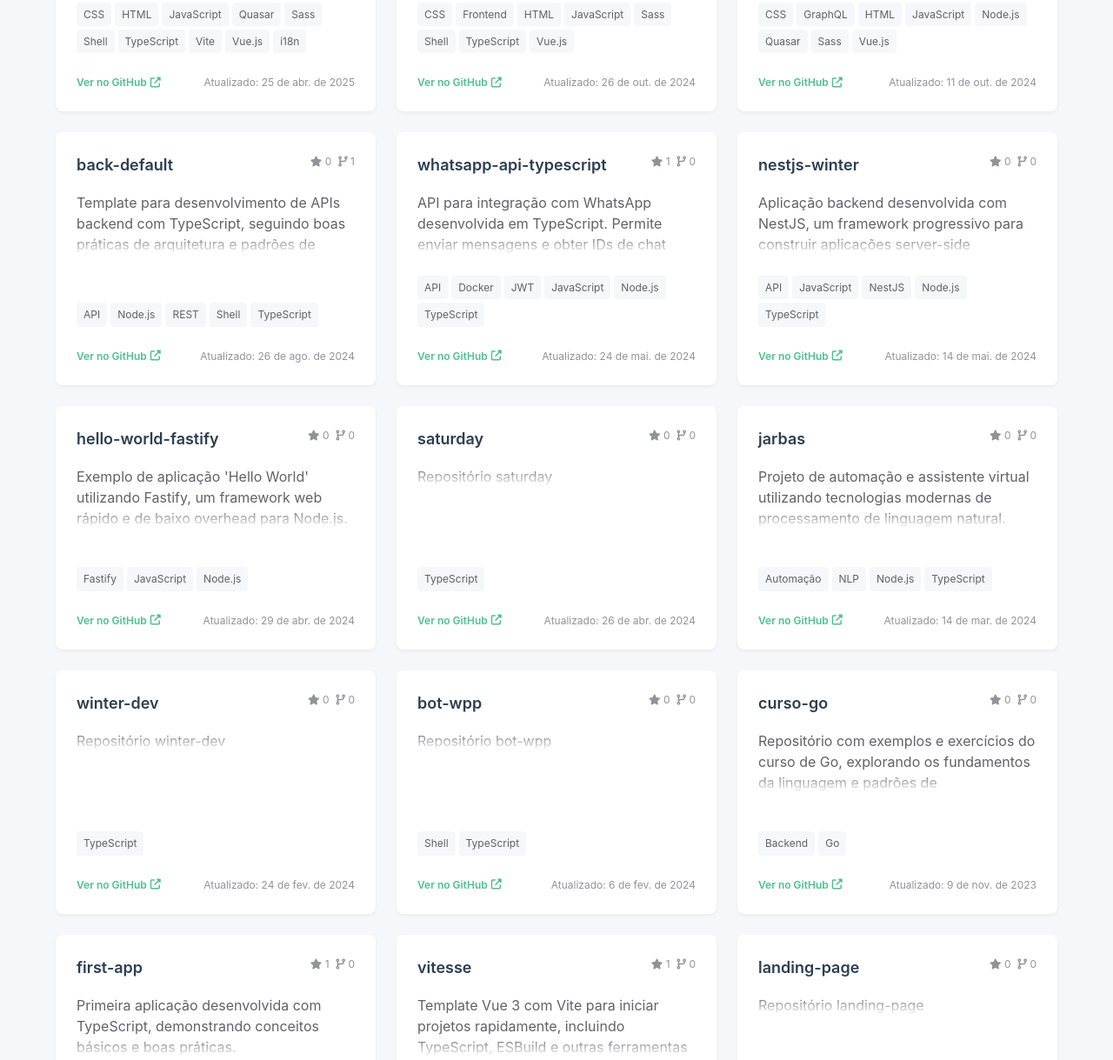
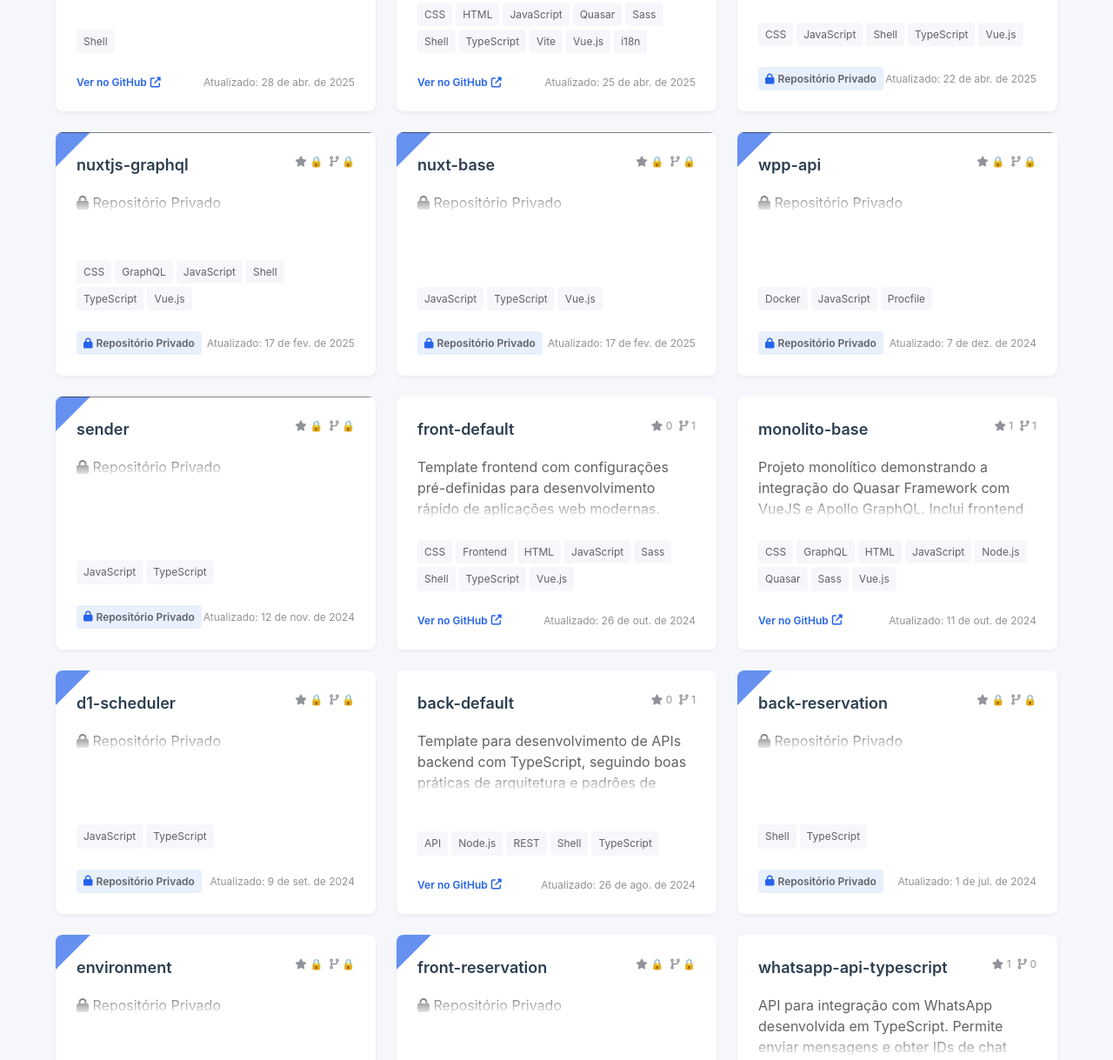
Before and after one commit to julianostroschon/julianostroschon, a website: page index.html in a window 1280 px wide. Shown: the part 1415-2634 px from the top of the page at 87% size. Drawn offline with nearby package versions, Linux system fonts and the light colour scheme.

Commit message:
Deploying to gh-pages from @ julianostroschon/julianostroschon@cf293b9a9e24a26f549a77b2566207b1f7b15536 🚀

```diff
--- a/css/style.css
+++ b/css/style.css
@@ -1,9 +1,9 @@
 :root {
   /* Cores principais */
-  --primary-color: #4FC08D; /* Verde Vue.js */
-  --primary-color-rgb: 79, 192, 141; /* Valores RGB para efeitos de transparência */
-  --secondary-color: #34495E;
-  --accent-color: #42B883;
+  --primary-color: #2563eb; /* Azul principal */
+  --primary-color-rgb: 37, 99, 235; /* Valores RGB para efeitos de transparência */
+  --secondary-color: #1e293b; /* Azul escuro */
+  --accent-color: #60a5fa; /* Azul claro */
 
   /* Cores de tecnologias */
   --color-javascript: #F7DF1E;
@@ -227,10 +227,10 @@
 }
 
 html.dark-mode {
-  --primary-color: #42B883;
-  --primary-color-rgb: 66, 184, 131; /* Valores RGB para efeitos de transparência no modo escuro */
-  --secondary-color: #2C3E50;
-  --accent-color: #3FB27F;
+  --primary-color: #60a5fa;
+  --primary-color-rgb: 96, 165, 250; /* Valores RGB para efeitos de transparência no modo escuro */
+  --secondary-color: #0f172a;
+  --accent-color: #2563eb;
 
   --text-primary: #E0E0E0;
   --text-secondary: #B0B0B0;
@@ -963,12 +963,12 @@ a:hover {
   content: '';
   position: absolute;
   top: 0;
-  right: 0;
+  left: 0;
   width: 0;
   height: 0;
   border-style: solid;
-  border-width: 0 40px 40px 0;
-  border-color: transparent var(--primary-color) transparent transparent;
+  border-width: 0 0 40px 40px;
+  border-color: transparent transparent transparent var(--primary-color);
   opacity: 0.7;
   z-index: 1;
 }
--- a/index.html
+++ b/index.html
@@ -91,15 +91,16 @@
             <div class="repo-header">
               <h4 class="repo-title">{{ repo.name }}</h4>
               <div class="repo-stats">
-                <span class="repo-stars"><i class="fas fa-star"></i> {{ repo.stars }}</span>
-                <span class="repo-forks"><i class="fas fa-code-branch"></i> {{ repo.forks }}</span>
+                <span class="repo-stars"><i class="fas fa-star"></i> <span v-if="!repo.private">{{ repo.stars }}</span><span v-else>🔒</span></span>
+                <span class="repo-forks"><i class="fas fa-code-branch"></i> <span v-if="!repo.private">{{ repo.forks }}</span><span v-else>🔒</span></span>
               </div>
             </div>
             <div class="repo-description-container">
               <p class="repo-description" :class="{ 'truncated': !repo.expanded }" :id="'desc-' + repo.name">
-                {{ repo.description || 'Sem descrição disponível' }}
+                <span v-if="!repo.private">{{ repo.description || 'Sem descrição disponível' }}</span>
+                <span v-else class="private-description"><i class="fas fa-lock"></i> Repositório Privado</span>
               </p>
-              <div v-if="isDescriptionLong(repo.name)" class="read-more-btn" :class="{ 'expanded': repo.expanded }" @click.stop="toggleDescription(repo, $event)">
+              <div v-if="!repo.private && isDescriptionLong(repo.name)" class="read-more-btn" :class="{ 'expanded': repo.expanded }" @click.stop="toggleDescription(repo, $event)">
                 {{ repo.expanded ? 'Ver menos' : 'Ver mais' }}
                 <i class="fas" :class="repo.expanded ? 'fa-chevron-up' : 'fa-chevron-down'"></i>
               </div>
--- a/js/repositories.js
+++ b/js/repositories.js
@@ -2,7 +2,6 @@
 const repositoriesData = [
   {
     "name": "julianostroschon",
-    "description": "Config files for my GitHub profile.",
     "technologies": [
       "CSS",
       "HTML",
@@ -10,37 +9,52 @@ const repositoriesData = [
     ],
     "updated": "2025-05-15",
     "private": false,
+    "description": "Config files for my GitHub profile.",
     "url": "https://github.com/julianostroschon/julianostroschon",
     "stars": 2,
     "forks": 0
   },
   {
+    "name": "issue-voter",
+    "technologies": [
+      "CSS",
+      "JavaScript",
+      "TypeScript",
+      "Vue.js"
+    ],
+    "updated": "2025-05-07",
+    "private": true,
+    "description": "🔒 Repositório Privado",
+    "stars": "🔒",
+    "forks": "🔒",
+    "url": null
+  },
+  {
     "name": "web-scraping-andrinho",
-    "description": "Repositório web-scraping-andrinho",
     "technologies": [
       "JavaScript"
     ],
     "updated": "2025-04-30",
     "private": false,
+    "description": "Repositório web-scraping-andrinho",
     "url": "https://github.com/julianostroschon/web-scraping-andrinho",
     "stars": 0,
     "forks": 0
   },
   {
     "name": "backup",
-    "description": "Repositório backup",
     "technologies": [
       "Shell"
     ],
     "updated": "2025-04-28",
     "private": false,
+    "description": "Repositório backup",
     "url": "https://github.com/julianostroschon/backup",
     "stars": 0,
     "forks": 0
   },
   {
     "name": "front-vite-quasar",
-    "description": "Um template moderno para desenvolvimento frontend com Vue 3, Vite, TypeScript e Quasar Framework. Inclui roteamento baseado em arquivos, importação automática de componentes, gerenciamento de estado com Pinia e suporte a i18n.",
     "technologies": [
       "CSS",
       "HTML",
@@ -55,13 +69,87 @@ const repositoriesData = [
     ],
     "updated": "2025-04-25",
     "private": false,
+    "description": "Um template moderno para desenvolvimento frontend com Vue 3, Vite, TypeScript e Quasar Framework. Inclui roteamento baseado em arquivos, importação automática de componentes, gerenciamento de estado com Pinia e suporte a i18n.",
     "url": "https://github.com/julianostroschon/front-vite-quasar",
     "stars": 1,
     "forks": 2
   },
   {
+    "name": "volei-torneio",
+    "technologies": [
+      "CSS",
+      "JavaScript",
+      "Shell",
+      "TypeScript",
+      "Vue.js"
+    ],
+    "updated": "2025-04-22",
+    "private": true,
+    "description": "🔒 Repositório Privado",
+    "stars": "🔒",
+    "forks": "🔒",
+    "url": null
+  },
+  {
+    "name": "nuxtjs-graphql",
+    "technologies": [
+      "CSS",
+      "GraphQL",
+      "JavaScript",
+      "Shell",
+      "TypeScript",
+      "Vue.js"
+    ],
+    "updated": "2025-02-17",
+    "private": true,
+    "description": "🔒 Repositório Privado",
+    "stars": "🔒",
+    "forks": "🔒",
+    "url": null
+  },
+  {
+    "name": "nuxt-base",
+    "technologies": [
+      "JavaScript",
+      "TypeScript",
+      "Vue.js"
+    ],
+    "updated": "2025-02-17",
+    "private": true,
+    "description": "🔒 Repositório Privado",
+    "stars": "🔒",
+    "forks": "🔒",
+    "url": null
+  },
+  {
+    "name": "wpp-api",
+    "technologies": [
+      "Docker",
+      "JavaScript",
+      "Procfile"
+    ],
+    "updated": "2024-12-07",
+    "private": true,
+    "description": "🔒 Repositório Privado",
+    "stars": "🔒",
+    "forks": "🔒",
+    "url": null
+  },
+  {
+    "name": "sender",
+    "technologies": [
+      "JavaScript",
+      "TypeScript"
+    ],
+    "updated": "2024-11-12",
+    "private": true,
+    "description": "🔒 Repositório Privado",
+    "stars": "🔒",
+    "forks": "🔒",
+    "url": null
+  },
+  {
     "name": "front-default",
-    "description": "Template frontend com configurações pré-definidas para desenvolvimento rápido de aplicações web modernas.",
     "technologies": [
       "CSS",
       "Frontend",
@@ -74,13 +162,13 @@ const repositoriesData = [
     ],
     "updated": "2024-10-26",
     "private": false,
+    "description": "Template frontend com configurações pré-definidas para desenvolvimento rápido de aplicações web modernas.",
     "url": "https://github.com/julianostroschon/front-default",
     "stars": 0,
     "forks": 1
   },
   {
     "name": "monolito-base",
-    "description": "Projeto monolítico demonstrando a integração do Quasar Framework com VueJS e Apollo GraphQL. Inclui frontend com Quasar e backend com Node.js e Apollo GraphQL.",
     "technologies": [
       "CSS",
       "GraphQL",
@@ -93,13 +181,26 @@ const repositoriesData = [
     ],
     "updated": "2024-10-11",
     "private": false,
+    "description": "Projeto monolítico demonstrando a integração do Quasar Framework com VueJS e Apollo GraphQL. Inclui frontend com Quasar e backend com Node.js e Apollo GraphQL.",
     "url": "https://github.com/julianostroschon/monolito-base",
     "stars": 1,
     "forks": 1
   },
   {
+    "name": "d1-scheduler",
+    "technologies": [
+      "JavaScript",
+      "TypeScript"
+    ],
+    "updated": "2024-09-09",
+    "private": true,
+    "description": "🔒 Repositório Privado",
+    "stars": "🔒",
+    "forks": "🔒",
+    "url": null
+  },
+  {
     "name": "back-default",
-    "description": "Template para desenvolvimento de APIs backend com TypeScript, seguindo boas práticas de arquitetura e padrões de projeto.",
     "technologies": [
       "API",
       "Node.js",
@@ -109,13 +210,52 @@ const repositoriesData = [
     ],
     "updated": "2024-08-26",
     "private": false,
+    "description": "Template para desenvolvimento de APIs backend com TypeScript, seguindo boas práticas de arquitetura e padrões de projeto.",
     "url": "https://github.com/julianostroschon/back-default",
     "stars": 0,
     "forks": 1
   },
   {
+    "name": "back-reservation",
+    "technologies": [
+      "Shell",
+      "TypeScript"
+    ],
+    "updated": "2024-07-01",
+    "private": true,
+    "description": "🔒 Repositório Privado",
+    "stars": "🔒",
+    "forks": "🔒",
+    "url": null
+  },
+  {
+    "name": "environment",
+    "technologies": [],
+    "updated": "2024-06-10",
+    "private": true,
+    "description": "🔒 Repositório Privado",
+    "stars": "🔒",
+    "forks": "🔒",
+    "url": null
+  },
+  {
+    "name": "front-reservation",
+    "technologies": [
+      "CSS",
+      "HTML",
+      "JavaScript",
+      "Sass",
+      "Vue.js"
+    ],
+    "updated": "2024-06-05",
+    "private": true,
+    "description": "🔒 Repositório Privado",
+    "stars": "🔒",
+    "forks": "🔒",
+    "url": null
+  },
+  {
     "name": "whatsapp-api-typescript",
-    "description": "API para integração com WhatsApp desenvolvida em TypeScript. Permite enviar mensagens e obter IDs de chat através de endpoints RESTful com autenticação JWT.",
     "technologies": [
       "API",
       "Docker",
@@ -126,13 +266,13 @@ const repositoriesData = [
     ],
     "updated": "2024-05-24",
     "private": false,
+    "description": "API para integração com WhatsApp desenvolvida em TypeScript. Permite enviar mensagens e obter IDs de chat através de endpoints RESTful com autenticação JWT.",
     "url": "https://github.com/julianostroschon/whatsapp-api-typescript",
     "stars": 1,
     "forks": 0
   },
   {
     "name": "nestjs-winter",
-    "description": "Aplicação backend desenvolvida com NestJS, um framework progressivo para construir aplicações server-side eficientes e escaláveis.",
     "technologies": [
       "API",
       "JavaScript",
@@ -142,13 +282,13 @@ const repositoriesData = [
     ],
     "updated": "2024-05-14",
     "private": false,
+    "description": "Aplicação backend desenvolvida com NestJS, um framework progressivo para construir aplicações server-side eficientes e escaláveis.",
     "url": "https://github.com/julianostroschon/nestjs-winter",
     "stars": 0,
     "forks": 0
   },
   {
     "name": "hello-world-fastify",
-    "description": "Exemplo de aplicação 'Hello World' utilizando Fastify, um framework web rápido e de baixo overhead para Node.js.",
     "technologies": [
       "Fastify",
       "JavaScript",
@@ -156,25 +296,25 @@ const repositoriesData = [
     ],
     "updated": "2024-04-29",
     "private": false,
+    "description": "Exemplo de aplicação 'Hello World' utilizando Fastify, um framework web rápido e de baixo overhead para Node.js.",
     "url": "https://github.com/julianostroschon/hello-world-fastify",
     "stars": 0,
     "forks": 0
   },
   {
     "name": "saturday",
-    "description": "Repositório saturday",
     "technologies": [
       "TypeScript"
     ],
     "updated": "2024-04-26",
     "private": false,
+    "description": "Repositório saturday",
     "url": "https://github.com/julianostroschon/saturday",
     "stars": 0,
     "forks": 0
   },
   {
     "name": "jarbas",
-    "description": "Projeto de automação e assistente virtual utilizando tecnologias modernas de processamento de linguagem natural.",
     "technologies": [
       "Automação",
       "NLP",
@@ -183,51 +323,67 @@ const repositoriesData = [
     ],
     "updated": "2024-03-14",
     "private": false,
+    "description": "Projeto de automação e assistente virtual utilizando tecnologias modernas de processamento de linguagem natural.",
     "url": "https://github.com/julianostroschon/jarbas",
     "stars": 0,
     "forks": 0
   },
   {
     "name": "winter-dev",
-    "description": "Repositório winter-dev",
     "technologies": [
       "TypeScript"
     ],
     "updated": "2024-02-24",
     "private": false,
+    "description": "Repositório winter-dev",
     "url": "https://github.com/julianostroschon/winter-dev",
     "stars": 0,
     "forks": 0
   },
   {
     "name": "bot-wpp",
-    "description": "Repositório bot-wpp",
     "technologies": [
       "Shell",
       "TypeScript"
     ],
     "updated": "2024-02-06",
     "private": false,
+    "description": "Repositório bot-wpp",
     "url": "https://github.com/julianostroschon/bot-wpp",
     "stars": 0,
     "forks": 0
   },
   {
+    "name": "back-type-graphql",
+    "technologies": [
+      "Docker",
+      "GraphQL",
+      "JavaScript",
+      "Shell",
+      "TypeScript"
+    ],
+    "updated": "2023-11-13",
+    "private": true,
+    "description": "🔒 Repositório Privado",
+    "stars": "🔒",
+    "forks": "🔒",
+    "url": null
+  },
+  {
     "name": "curso-go",
-    "description": "Repositório com exemplos e exercícios do curso de Go, explorando os fundamentos da linguagem e padrões de desenvolvimento.",
     "technologies": [
       "Backend",
       "Go"
     ],
     "updated": "2023-11-09",
     "private": false,
+    "description": "Repositório com exemplos e exercícios do curso de Go, explorando os fundamentos da linguagem e padrões de desenvolvimento.",
     "url": "https://github.com/julianostroschon/curso-go",
     "stars": 0,
     "forks": 0
   },
   {
     "name": "first-app",
-    "description": "Primeira aplicação desenvolvida com TypeScript, demonstrando conceitos básicos e boas práticas.",
     "technologies": [
       "JavaScript",
       "Node.js",
@@ -235,13 +391,28 @@ const repositoriesData = [
     ],
     "updated": "2023-07-06",
     "private": false,
+    "description": "Primeira aplicação desenvolvida com TypeScript, demonstrando conceitos básicos e boas práticas.",
     "url": "https://github.com/julianostroschon/first-app",
     "stars": 1,
     "forks": 0
   },
   {
+    "name": "nuxt-project",
+    "technologies": [
+      "CSS",
+      "JavaScript",
+      "TypeScript",
+      "Vue.js"
+    ],
+    "updated": "2023-04-28",
+    "private": true,
+    "description": "🔒 Repositório Privado",
+    "stars": "🔒",
+    "forks": "🔒",
+    "url": null
+  },
+  {
     "name": "vitesse",
-    "description": "Template Vue 3 com Vite para iniciar projetos rapidamente, incluindo TypeScript, ESBuild e outras ferramentas modernas.",
     "technologies": [
       "CSS",
       "Docker",
@@ -252,26 +423,26 @@ const repositoriesData = [
     ],
     "updated": "2023-02-20",
     "private": false,
+    "description": "Template Vue 3 com Vite para iniciar projetos rapidamente, incluindo TypeScript, ESBuild e outras ferramentas modernas.",
     "url": "https://github.com/julianostroschon/vitesse",
     "stars": 1,
     "forks": 0
   },
   {
     "name": "landing-page",
-    "description": "Repositório landing-page",
     "technologies": [
       "JavaScript",
       "Vue.js"
     ],
     "updated": "2022-11-11",
     "private": false,
+    "description": "Repositório landing-page",
     "url": "https://github.com/julianostroschon/landing-page",
     "stars": 0,
     "forks": 0
   },
   {
     "name": "type-portifolio",
-    "description": "Repositório type-portifolio",
     "technologies": [
       "CSS",
       "HTML",
@@ -281,20 +452,35 @@ const repositoriesData = [
     ],
     "updated": "2022-11-09",
     "private": false,
+    "description": "Repositório type-portifolio",
     "url": "https://github.com/julianostroschon/type-portifolio",
     "stars": 0,
     "forks": 0
   },
   {
     "name": "application-standard",
-    "description": "Repositório application-standard",
     "technologies": [
       "TypeScript"
     ],
     "updated": "2022-05-19",
     "private": false,
+    "description": "Repositório application-standard",
     "url": "https://github.com/julianostroschon/application-standard",
     "stars": 0,
     "forks": 1
+  },
+  {
+    "name": "JS",
+    "technologies": [
+      "CSS",
+      "HTML",
+      "JavaScript"
+    ],
+    "updated": "2021-11-24",
+    "private": true,
+    "description": "🔒 Repositório Privado",
+    "stars": "🔒",
+    "forks": "🔒",
+    "url": null
   }
 ];
```
Also changed, not shown: 1 other file.
